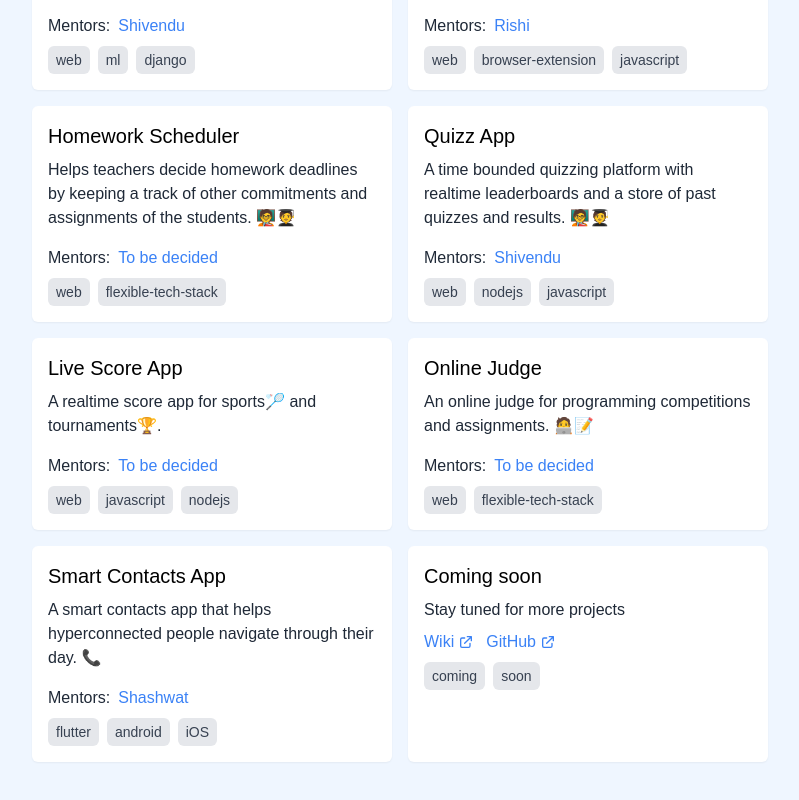
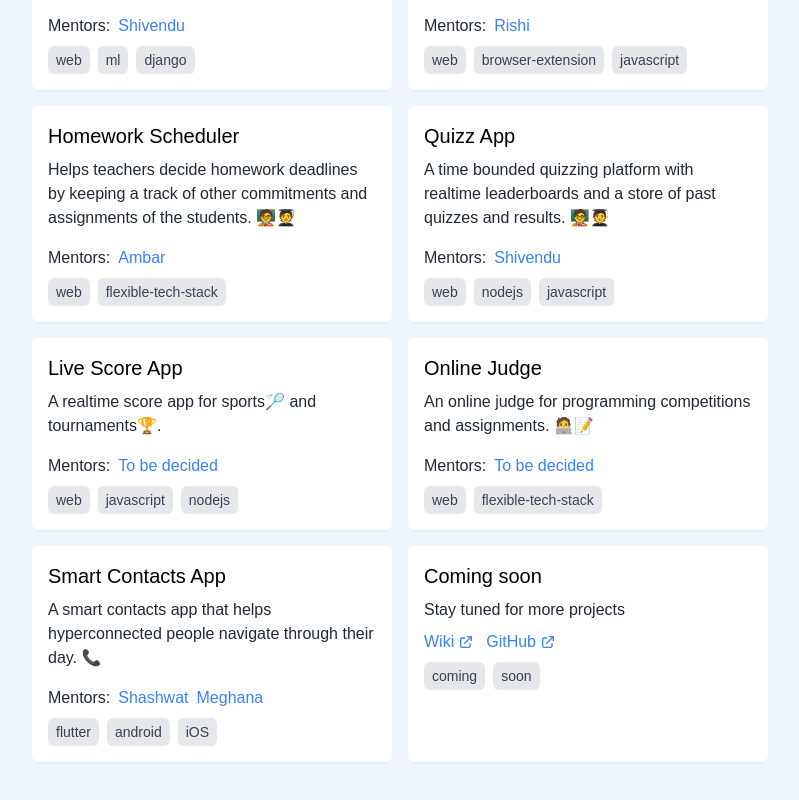
Before and after one commit to OpenLake/FOSS-Overflow, a Next.js app: page /projects in a window 1280 px wide. Shown: the part 758-1558 px from the top of the page, without its empty margins (240-1039 px from the left). Built offline with nearby package versions, Linux system fonts and the light colour scheme; what @tailwindcss/typography would draw is missing.

Commit message:
projects: Add some missing mentors

```diff
--- a/content/projects.js
+++ b/content/projects.js
@@ -20,6 +20,7 @@ export const projectData = [
 		tags: ['web', 'python', 'django'],
 		mentors: {
 			"Shashwat": "https://www.linkedin.com/in/shashwatjaiswal/",
+			"Meghana": "https://www.linkedin.com/in/meghana100/"
 		}
 	},
 	{
@@ -41,8 +42,7 @@ export const projectData = [
 		github: 'https://github.com/OpenLake/Activity-Tracker',
 		tags: ['vscode-extension', 'web', 'javascript'],
 		mentors: {
-			"Shivendu": "https://www.linkedin.com/in/kshivendu/",
-			"Ambar": "https://www.linkedin.com/in/ambar-mutha/"
+			"Ambar": "https://www.linkedin.com/in/ambar-mutha/",
 		}
 	},
 	{
@@ -68,7 +68,9 @@ export const projectData = [
 		description:
 			'Helps teachers decide homework deadlines by keeping a track of other commitments and assignments of the students. 🧑‍🏫🧑‍🎓',
 		tags: ['web', 'flexible-tech-stack'],
-		mentors: { "To be decided": "https://www.linkedin.com/in/kshivendu/", }
+		mentors: {
+			"Ambar": "https://www.linkedin.com/in/ambar-mutha/",
+		}
 	},
 	{
 		title: 'Quizz App',
@@ -83,14 +85,14 @@ export const projectData = [
 		title: 'Live Score App',
 		description: 'A realtime score app for sports🏸 and tournaments🏆.',
 		tags: ['web', 'javascript', 'nodejs'],
-		mentors: {"To be decided": "https://www.linkedin.com/in/kshivendu/",}
+		mentors: { "To be decided": "https://www.linkedin.com/in/kshivendu/", }
 	},
 	{
 		title: 'Online Judge',
 		description:
 			'An online judge for programming competitions and assignments. 🧑‍💻📝',
 		tags: ['web', 'flexible-tech-stack'],
-		mentors: {"To be decided": "https://www.linkedin.com/in/kshivendu/",}
+		mentors: { "To be decided": "https://www.linkedin.com/in/kshivendu/", }
 	},
 	{
 		title: 'Smart Contacts App',
@@ -99,6 +101,7 @@ export const projectData = [
 		tags: ['flutter', 'android', 'iOS'],
 		mentors: {
 			"Shashwat": "https://www.linkedin.com/in/shashwatjaiswal/",
+			"Meghana": "https://www.linkedin.com/in/meghana100/"
 		}
 	},
 	{
```
